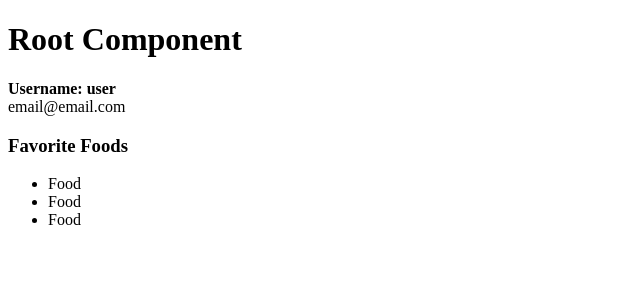
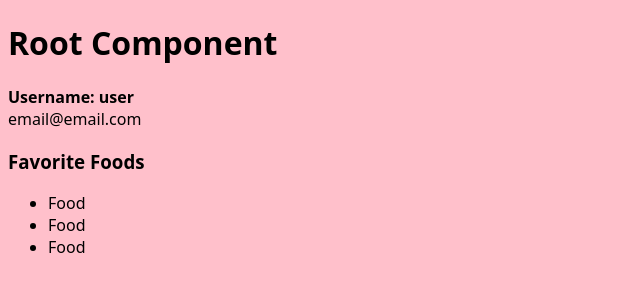
Before and after one commit to kumar-shivang/React-Tutorial, a React (Vite) app: page / in a window 1280 px wide. Shown: the top 300 px of the page, without its empty margins (0-640 px from the left). Built offline with nearby package versions, Linux system fonts and the light colour scheme.

Commit message:
added global css

```diff
--- a/index.html
+++ b/index.html
@@ -5,6 +5,7 @@
     <link rel="icon" type="image/svg+xml" href="/react.svg" />
     <meta name="viewport" content="width=device-width, initial-scale=1.0" />
     <title>Vite + React</title>
+    <link rel="stylesheet" href="src/globals.css" />
   </head>
   <body>
     <div id="root"></div>
--- /dev/null
+++ b/src/globals.css
@@ -0,0 +1,17 @@
+body {
+  background-color: pink;
+  font-family:
+    system-ui,
+    -apple-system,
+    BlinkMacSystemFont,
+    "Segoe UI",
+    Roboto,
+    Oxygen,
+    Ubuntu,
+    Cantarell,
+    "Open Sans",
+    "Helvetica Neue",
+    sans-serif;
+  height: 100%;
+  width: 100%;
+}
```
